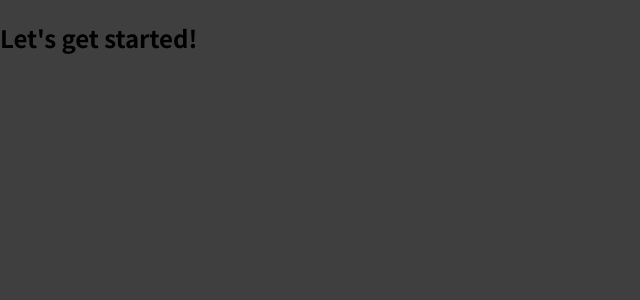
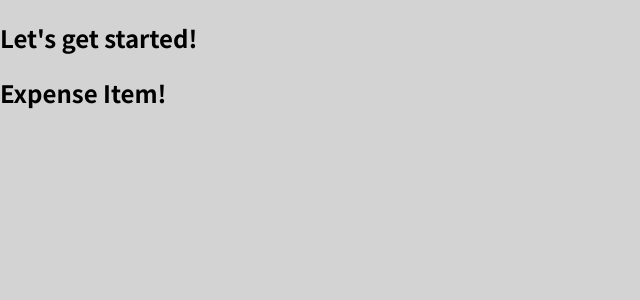
Before and after one commit to cdfishe1/udemy-react, a React (Create React App) app in the folder udemy/: page / in a window 1280 px wide. Shown: the top 300 px of the page, without its empty margins (0-640 px from the left). Built offline with nearby package versions, Linux system fonts and the light colour scheme.

Commit message:
Create expense item component.

```diff
--- a/udemy/src/App.js
+++ b/udemy/src/App.js
@@ -1,7 +1,12 @@
+import ExpenseItem from "./components/ExpenseItem";
+
 function App() {
   return (
     <>
-      <h2>Let's get started!</h2>
+      <div>
+        <h2>Let's get started!</h2>
+        <ExpenseItem></ExpenseItem>
+      </div>
     </>
   );
 }
--- /dev/null
+++ b/udemy/src/components/ExpenseItem.jsx
@@ -0,0 +1,9 @@
+function ExpenseItem() {
+    return (
+        <>
+            <h2>Expense Item!</h2>
+        </>
+    )
+}
+
+export default ExpenseItem;
--- a/udemy/src/index.css
+++ b/udemy/src/index.css
@@ -10,5 +10,5 @@ html {
 
 body {
   margin: 0;
-  background-color: #3f3f3f;
+  background-color: lightgray;
 }
```
